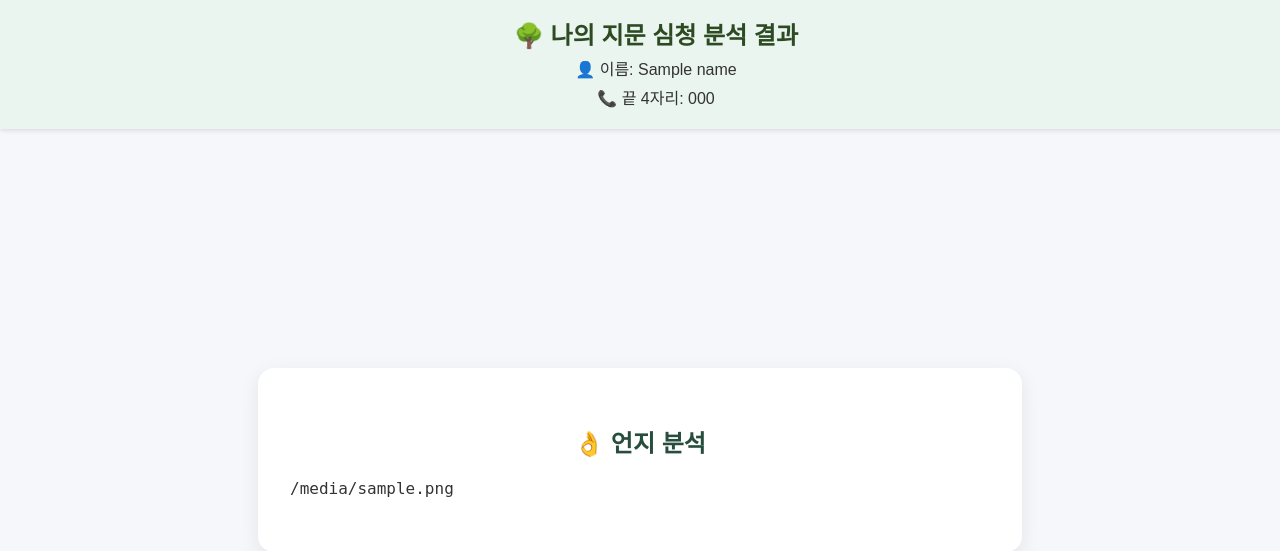
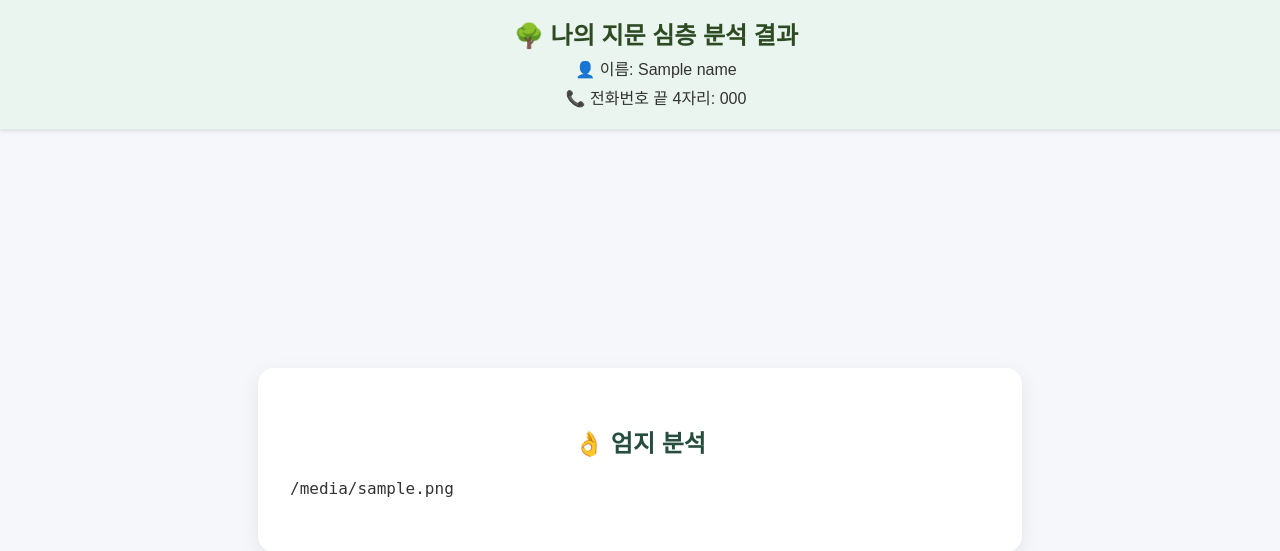
Before and after one commit to KyungHoon416/new__fingerprint, a Flask app: template templates/result.html in a window 1280 px wide. Shown: the top 551 px of the page. Run offline with Flask 3, Linux system fonts and the light colour scheme; the template is opened without the code that fills it: most values are stand-ins (such as "Sample title", 1, 10 or a date in 2020); parts of the project's set-up code (start-up, migrations or seed data) failed here and were passed over.

Commit message:
오타수정

```diff
--- a/templates/result.html
+++ b/templates/result.html
@@ -2,7 +2,7 @@
 <html lang="ko">
 <head>
   <meta charset="UTF-8">
-  <title>🌳 나의 지문 심청 분석 결과</title>
+  <title>🌳 나의 지문 심층 분석 결과</title>
   <meta name="viewport" content="width=device-width, initial-scale=1.0">
   <link rel="stylesheet" href="https://unpkg.com/swiper@10/swiper-bundle.min.css" />
   <style>
@@ -137,16 +137,16 @@
 </head>
 <body>
   <div class="fixed-header">
-    <h2>🌳 나의 지문 심청 분석 결과</h2>
+    <h2>🌳 나의 지문 심층 분석 결과</h2>
     <p>👤 이름: {{ name }}</p>
-    <p>📞 끝 4자리: {{ phone }}</p>
+    <p>📞 전화번호 끝 4자리: {{ phone }}</p>
   </div>
 
   <div class="swiper mySwiper">
     <div class="swiper-wrapper">
       <div class="swiper-slide">
         <div class="page">
-          <h3>👌 언지 분석</h3>
+          <h3>👌 엄지 분석</h3>
           <div class="analysis-content">
             <pre>{{ thumb }}</pre>
           </div>
@@ -156,7 +156,7 @@
 
       <div class="swiper-slide">
         <div class="page">
-          <h3>☝️ 감지 분석</h3>
+          <h3>☝️ 검지 분석</h3>
           <div class="analysis-content">
             <pre>{{ index }}</pre>
           </div>
```
